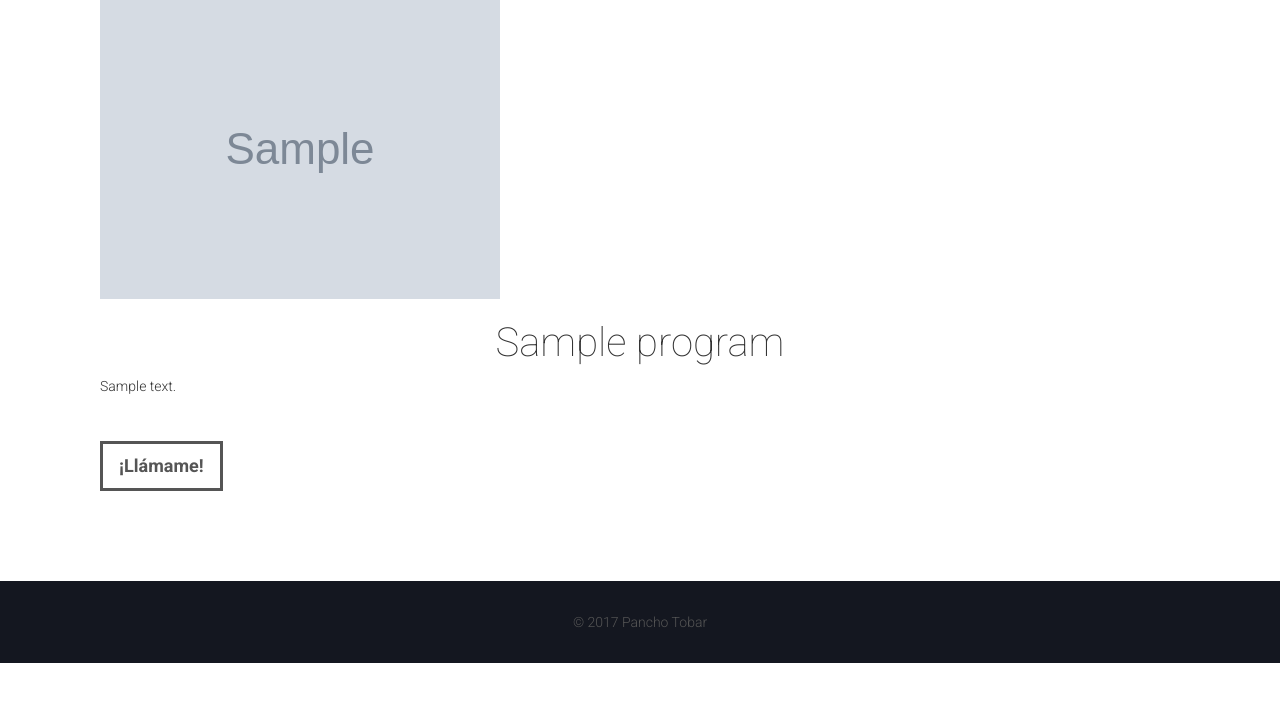
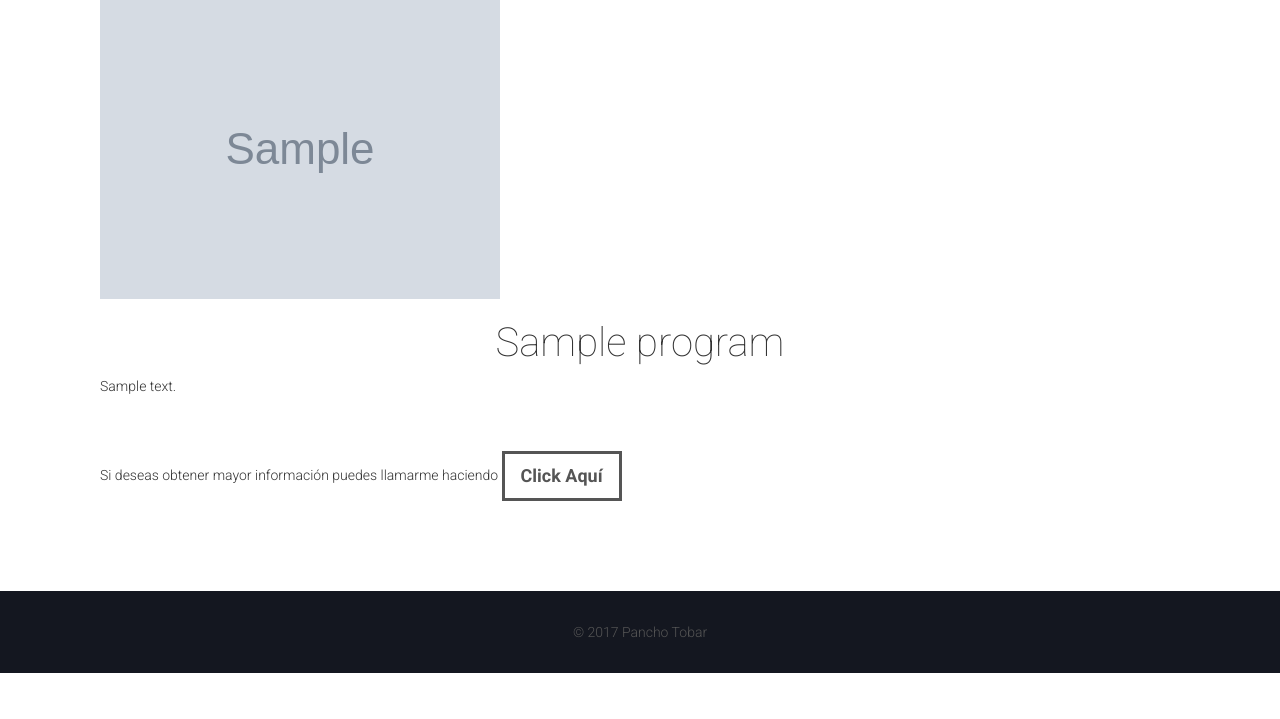
Before and after one commit to edwinperaza/pancho-tobat-website, a Django app: template programs/templates/programs/program_detail.html in a window 1280 px wide. Shown: the part 81-800 px from the top of the page. Run offline with Django 3.2, Linux system fonts and the light colour scheme; the template is opened without the code that fills it: most values are stand-ins (such as "Sample title", 1, 10 or a date in 2020); grey boxes marked "Sample" are stand-in pictures; some libraries are stand-ins or nearby versions; some web fonts are replaced.

Commit message:
Update message at programs pages

```diff
--- a/programs/templates/programs/program_detail.html
+++ b/programs/templates/programs/program_detail.html
@@ -24,8 +24,8 @@
               <br>
               <br>
               <br>
-              <a href="tel:+56944943011" class="btn btn-default btn-lg">
-                <strong>¡Llámame!</strong></a>
+              <p> Si deseas obtener mayor información puedes llamarme haciendo <a href="tel:+56944943011" class="btn btn-default btn-lg">
+                <strong>Click Aquí</strong></a>
             </p>
           <!-- </div> -->
         </div>
```
